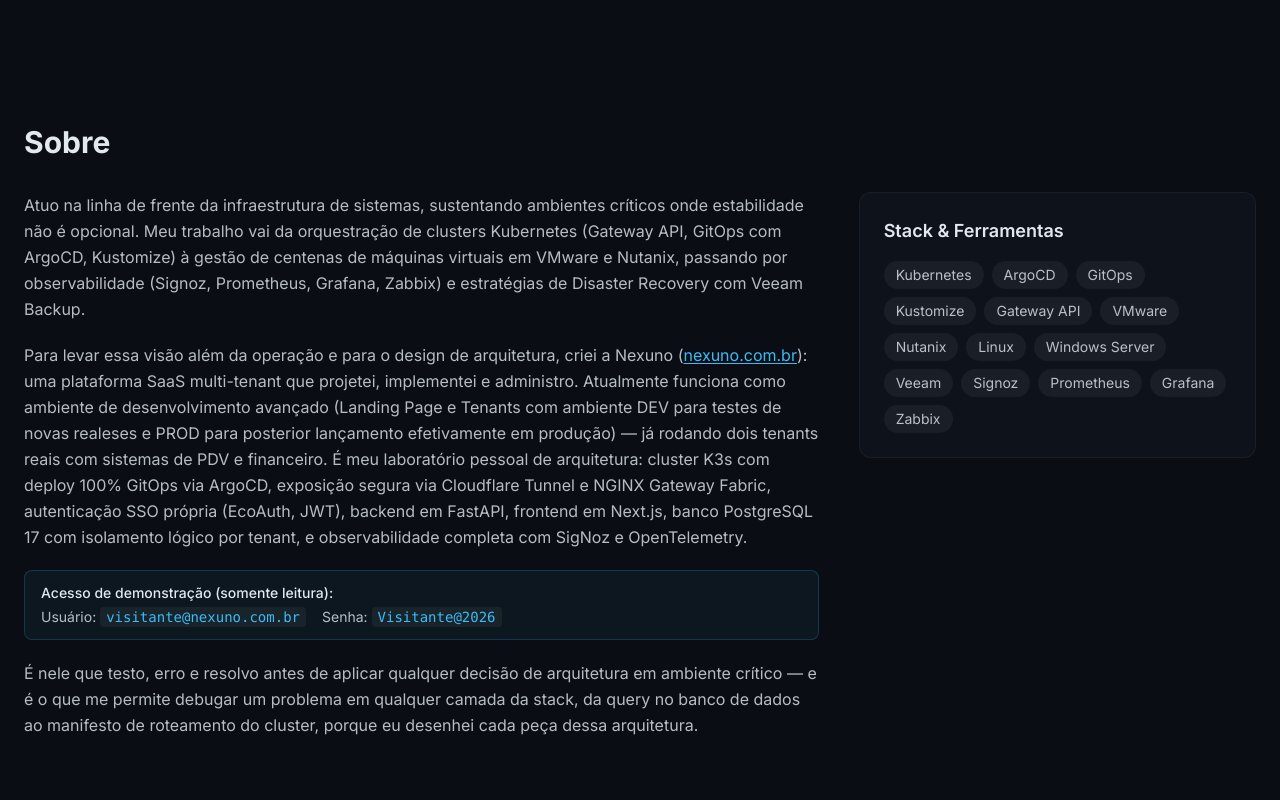
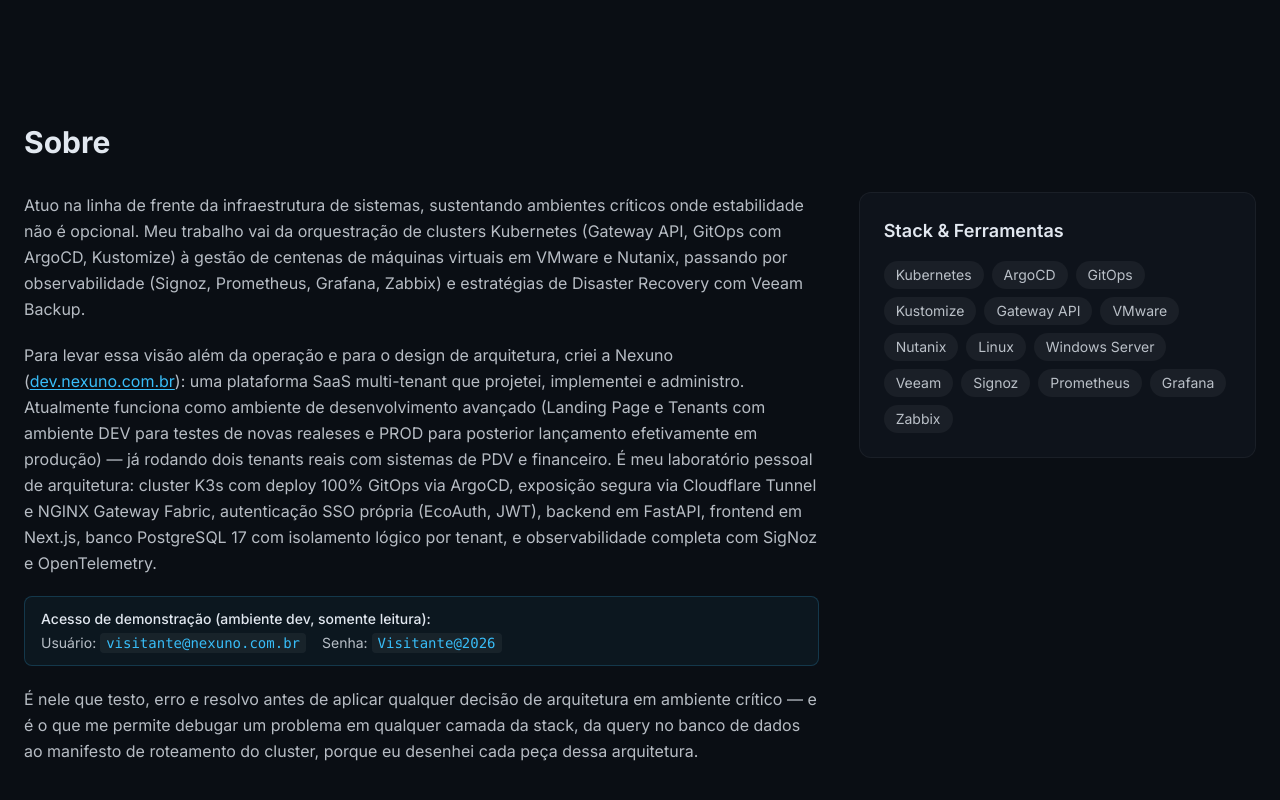
Before and after one commit to josefmarques/portfolio-site, a Next.js app: page / in a window 1280 px wide. Shown: the part 478-1278 px from the top of the page. Built offline with nearby package versions, Linux system fonts and the light colour scheme.

Commit message:
fix(sobre): aponta acesso demo para dev.nexuno.com.br (visitante é dev-only)

```diff
--- a/src/components/Sobre.tsx
+++ b/src/components/Sobre.tsx
@@ -34,11 +34,11 @@
             <p>
               Para levar essa visão além da operação e para o design de
               arquitetura, criei a Nexuno (<a
-                href="https://nexuno.com.br/"
+                href="https://dev.nexuno.com.br/"
                 target="_blank"
                 rel="noopener noreferrer"
                 className="text-accent underline underline-offset-2 transition-colors hover:text-accent/80"
-              >nexuno.com.br</a>): uma plataforma SaaS multi-tenant que
+              >dev.nexuno.com.br</a>): uma plataforma SaaS multi-tenant que
               projetei, implementei e administro. Atualmente funciona como ambiente de
               desenvolvimento avançado (Landing Page e Tenants com ambiente DEV para testes de novas realeses e PROD para posterior lançamento efetivamente em produção) — já rodando dois tenants reais com
               sistemas de PDV e financeiro. É meu laboratório pessoal de
@@ -51,7 +51,7 @@
 
             <div className="rounded-lg border border-accent/20 bg-accent/5 px-4 py-3">
               <p className="text-sm font-medium text-foreground">
-                Acesso de demonstração (somente leitura):
+                Acesso de demonstração (ambiente dev, somente leitura):
               </p>
               <div className="mt-1 flex flex-wrap gap-x-4 gap-y-1 text-sm text-foreground/80">
                 <span>
```
